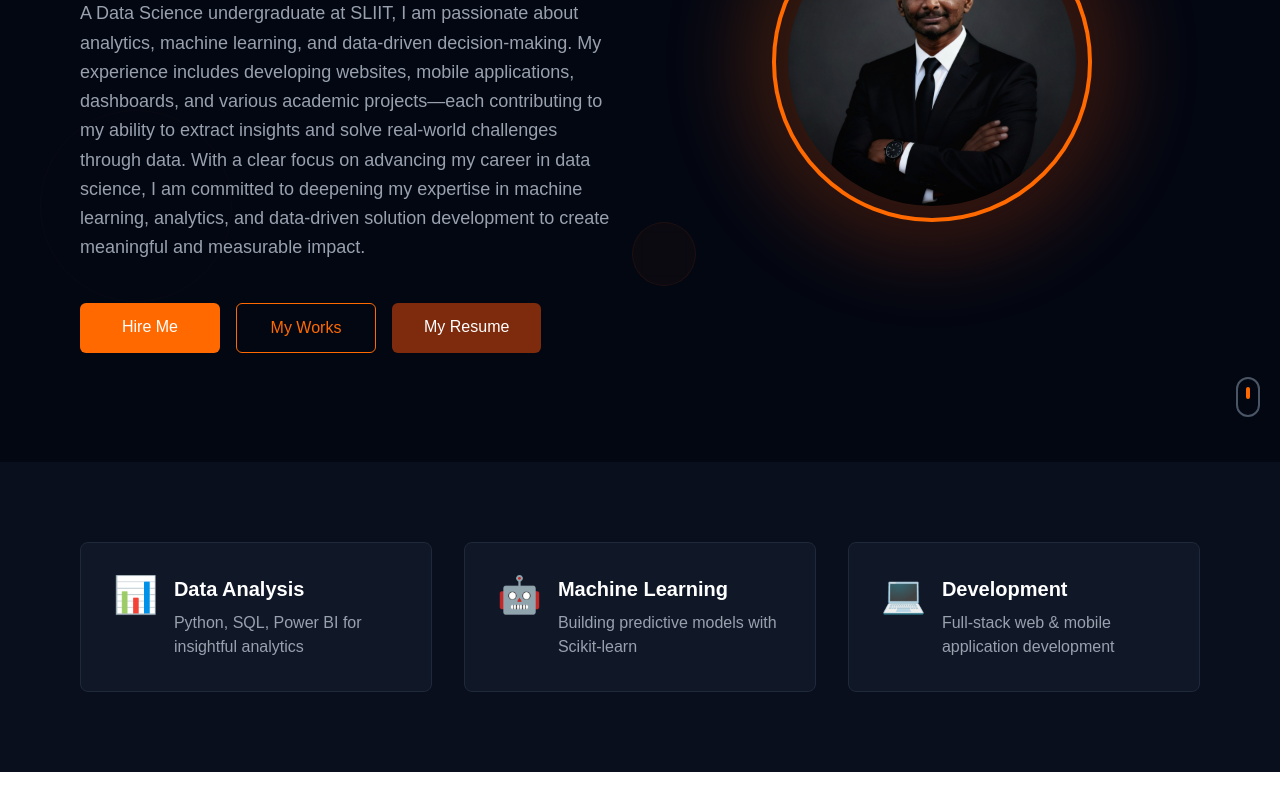
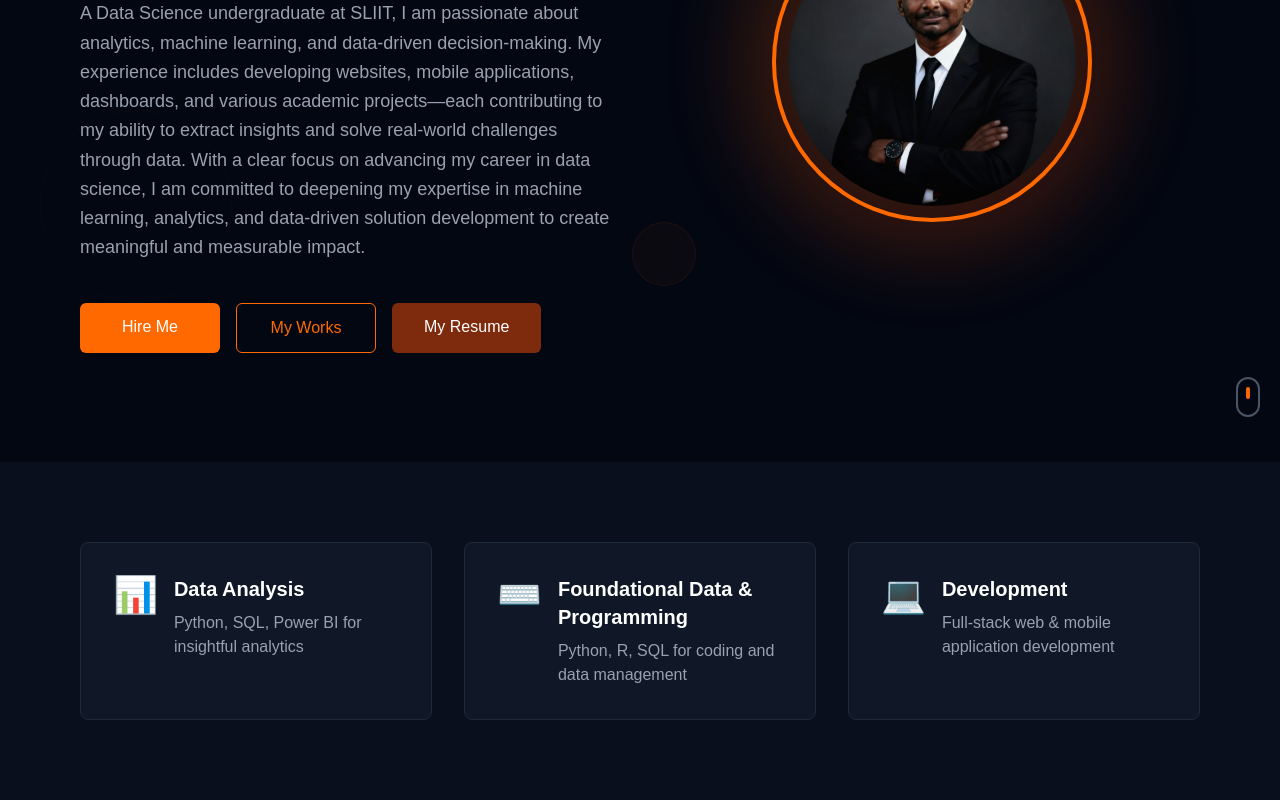
Before and after one commit to TheekshanaDilsara/my-portfolio, a Next.js app: page / in a window 1280 px wide. Shown: the part 398-1198 px from the top of the page. Before the commit the page ends 1170 px from the top, so only its background shows below. Built offline with nearby package versions, Linux system fonts and the light colour scheme.

Commit message:
homepage edit

```diff
--- a/src/app/page.js
+++ b/src/app/page.js
@@ -113,7 +113,7 @@ export default function Home() {
         <div className="container mx-auto">
           <div className="grid grid-cols-1 md:grid-cols-3 gap-8">
             {/* Stat 1 */}
-            <div className="bg-gray-900 border border-gray-800 rounded-lg p-8 hover:border-orange-500 transition-colors duration-300">
+            <div className="bg-gray-900 border border-gray-800 rounded-lg p-8 hover:border-orange-500 transition-colors duration-300 ">
               <div className="flex items-start gap-4">
                 <div className="text-4xl">📊</div>
                 <div>
@@ -128,11 +128,13 @@ export default function Home() {
             {/* Stat 2 */}
             <div className="bg-gray-900 border border-gray-800 rounded-lg p-8 hover:border-orange-500 transition-colors duration-300">
               <div className="flex items-start gap-4">
-                <div className="text-4xl">🤖</div>
+                <div className="text-4xl">⌨️</div>
                 <div>
-                  <h3 className="text-xl font-bold mb-2">Machine Learning</h3>
+                  <h3 className="text-xl font-bold mb-2">
+                    Foundational Data & Programming
+                  </h3>
                   <p className="text-gray-400">
-                    Building predictive models with Scikit-learn
+                    Python, R, SQL for coding and data management
                   </p>
                 </div>
               </div>
```
